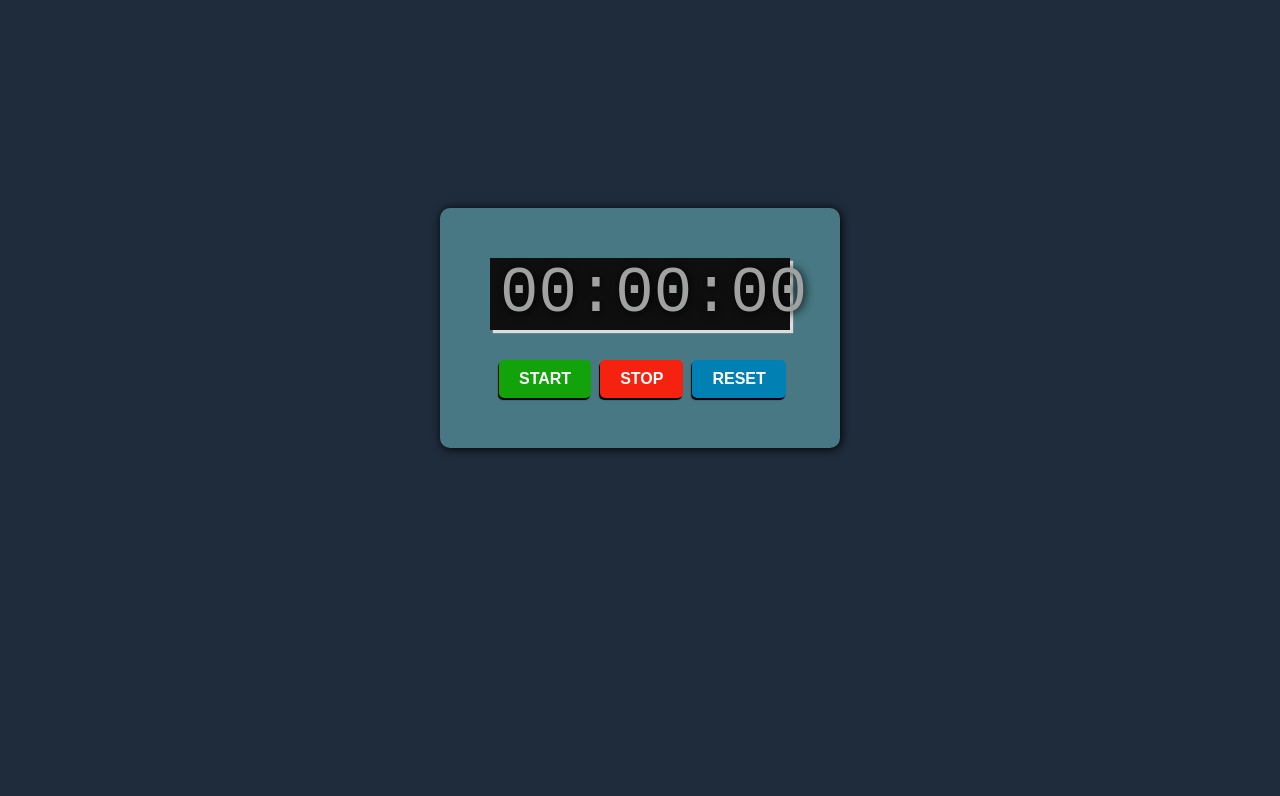
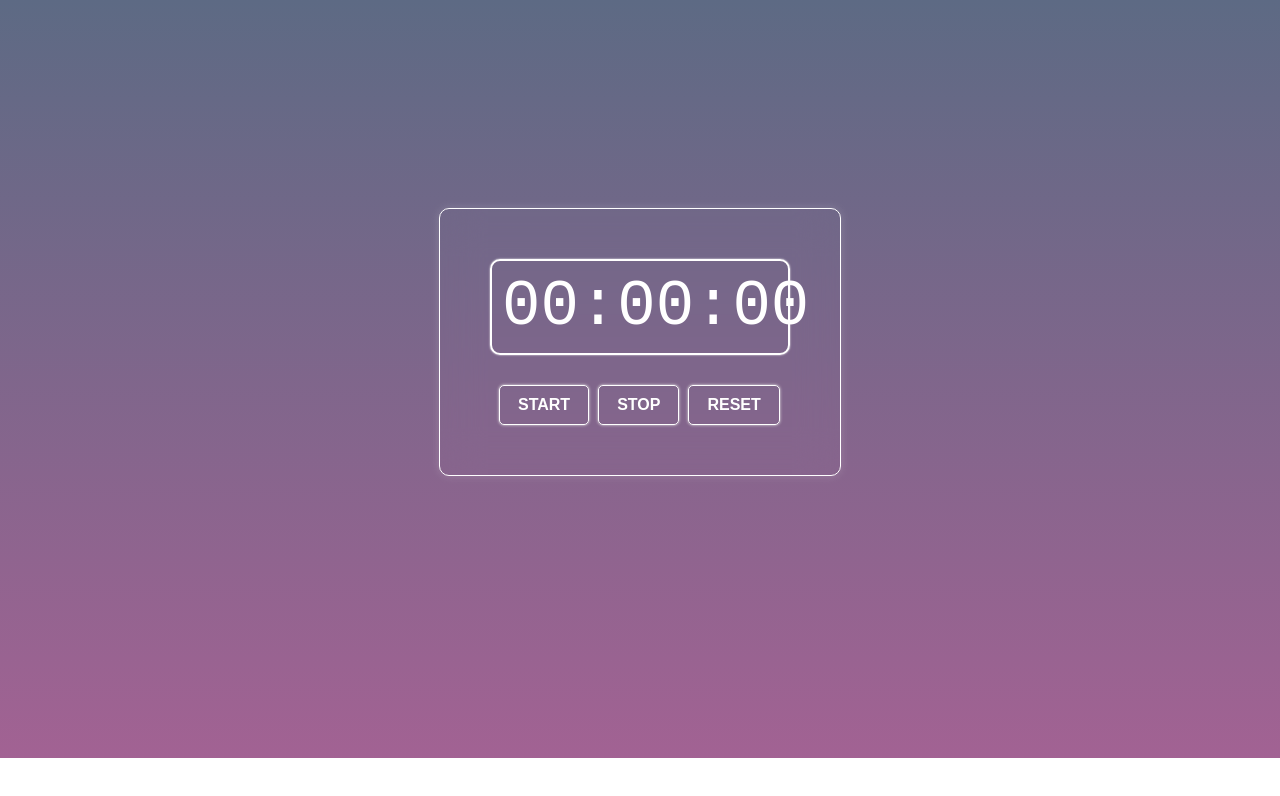
Before and after one commit to DHINESH-png/Stopwatch, a React (Vite) app: page / in a window 1280 px wide. Shown: the top 796 px of the page. Built offline with nearby package versions, Linux system fonts and the light colour scheme.

Commit message:
style changed

```diff
--- a/src/App.css
+++ b/src/App.css
@@ -2,26 +2,32 @@ body{
   display: flex;
   flex-direction: column;
   align-items: center;
-  background-color: rgb(31, 44, 60);
+  background-image: linear-gradient(rgb(93, 106, 132), rgb(162, 98, 147));
+  background-size: auto;
+  background-repeat: no-repeat;
+  margin-bottom:22%;
 }
 
 .stopwatch{
   width: 300px;
   margin-top: 200px;
   padding: 50px;
-  background-color: #477883;
   border-radius:10px;
-  box-shadow:1px 1px 10px #010101;
+  border: 1px solid white;
+  background: transparent;
+  backdrop-filter: blur(20px);
+  box-shadow:0px 0px 10px rgba(237, 235, 235, 0.2);
 }
 
 .display{
-  background-color: rgb(15, 15, 15);
-  box-shadow: 3px 3px 1px rgb(222, 221, 221);
-  color: #a0a1a1;
+  background:transparent;
+  border: 2px solid;
+  border-radius: 10px;
+  padding: 10px;
+  color: #ffffff;
   font-size: 4rem;
-  padding-left: 10px;
+  box-shadow: 0px 0px 2px white;
   font-family: monospace;
-  text-shadow: 1px 1px 10px black;
 }
 
 button{
@@ -30,17 +36,17 @@ button{
   align-items: center;
   font-size: 1rem;
   font-weight: bold;
-  padding: 10px 20px;
+  padding: 10px 18px;
   border-radius: 5px;
-  border: none;
+  border: 1px solid white;
   color: white;
   cursor: pointer;
-  box-shadow:-1px 2px 1px #010101;
+  box-shadow: 0px 0px 3px #ecebeb;
   transition: 0.3s ease;
 }
 
 .start-btn{
-  background-color: rgb(17, 163, 9);
+  background: transparent;
 }
 
 
@@ -50,7 +56,7 @@ button{
 }
 
 .stop-btn{
-  background-color: rgb(244, 34, 15);
+  background: transparent;
 }
 
 .stop-btn:hover{
@@ -59,7 +65,7 @@ button{
 }
 
 .reset-btn{
-  background-color: rgb(1, 128, 179);
+  background: transparent;
 }
 
 .reset-btn:hover{
```
